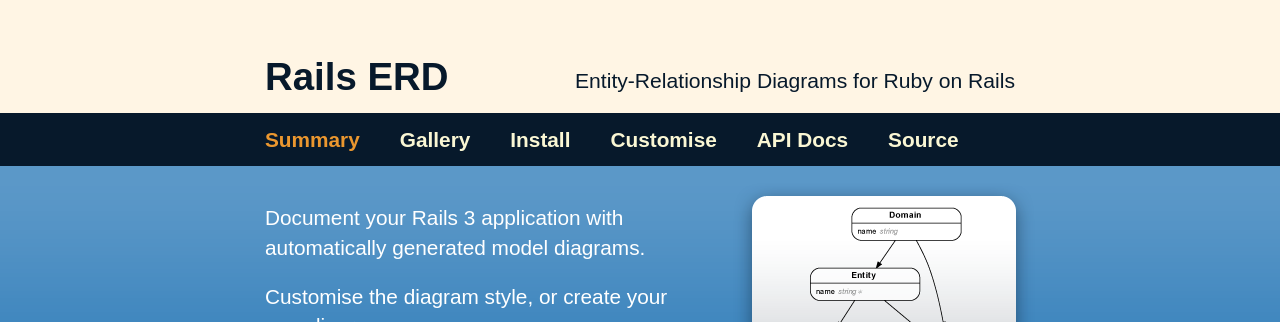
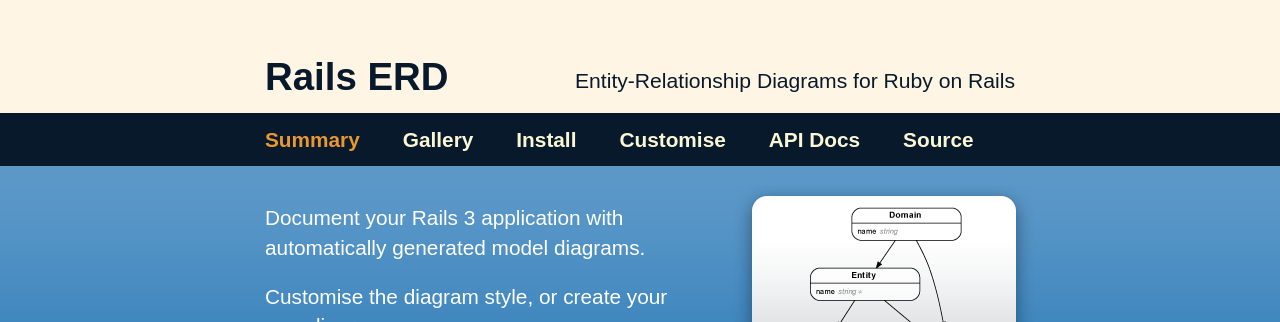
Before and after one commit to voormedia/rails-erd, a Jekyll site: the page built from site/index.html, in a window 1280 px wide. Shown: the top 322 px of the page. Built offline with Jekyll 4.4.1, drawn with Linux system fonts in a browser that asks for light colours.

Commit message:
Fixes for other browsers.

```diff
--- a/site/_layouts/default.html
+++ b/site/_layouts/default.html
@@ -21,9 +21,9 @@
   <body class="{{page.id}}">
     <div class="header">
       <div class="container">
-        <h1>
+        <h1 class="clearfix">
+          <span class="subtitle">Entity-Relationship Diagrams for Ruby on Rails</span>
           <a href="/">Rails ERD</a>
-          <span class="subtitle">Entity-Relationship Diagrams for Ruby on Rails</span>
         </h1>
       </div>
     </div>
--- a/site/stylesheets/global.css
+++ b/site/stylesheets/global.css
@@ -21,7 +21,7 @@ div.summary p a:hover { color: #fff; text-decoration: underline; }
 div.navigation { padding: 5px 0; background-color: #07192b; }
 div.navigation ul { margin: 0 -20px 0 -20px; padding: 0; }
 div.navigation ul li { display: block; float: left; margin: 0; padding: 0; list-style-type: none; }
-div.navigation ul li a { display: block; float: left; padding: 10px 20px 10px 20px; font-size: 130%; font-weight: bold; color: #faf7d4; text-decoration: none; }
+div.navigation ul li a { display: block; float: left; padding: 10px 23px 10px 20px; font-size: 130%; font-weight: bold; color: #faf7d4; text-decoration: none; }
 div.navigation a.selected { color: #eb972f; }
 div.navigation a:hover { color: #fff; }
 div.navigation a:hover.selected { color: #db972f; }
```
